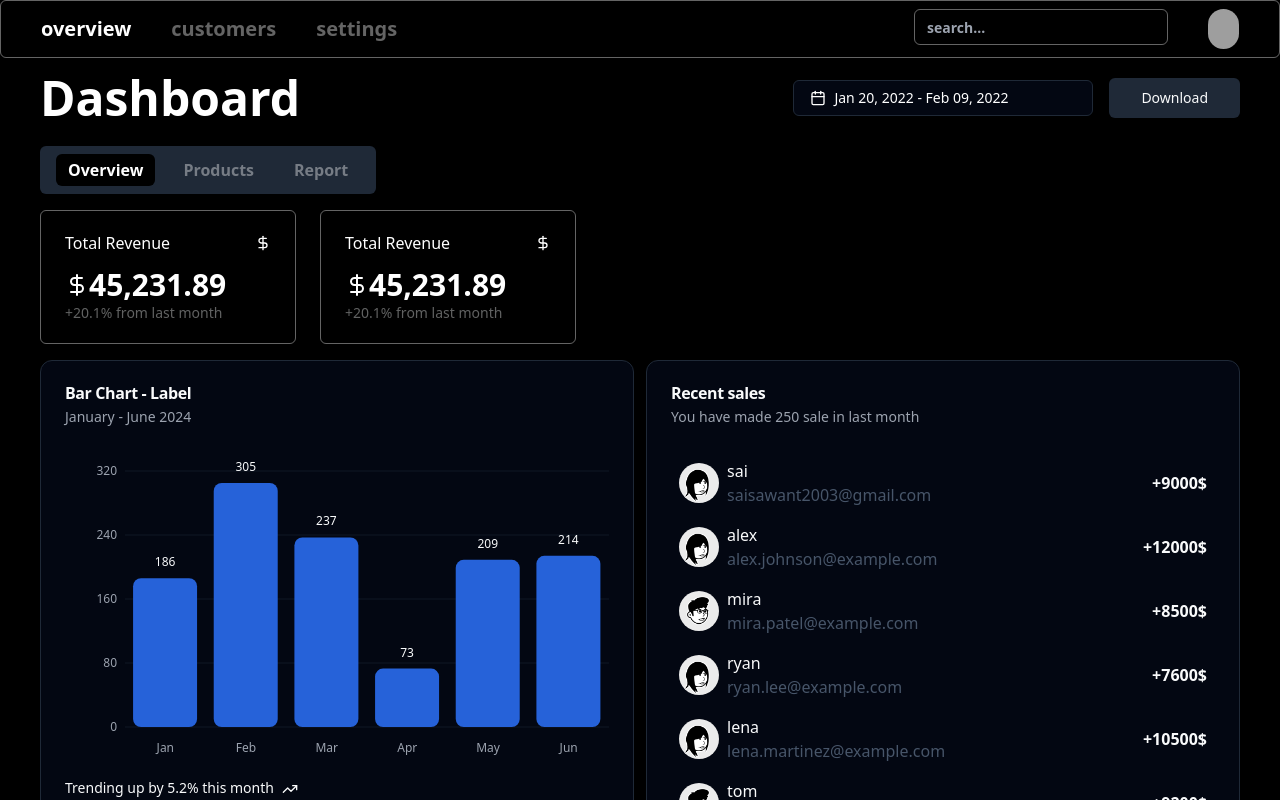
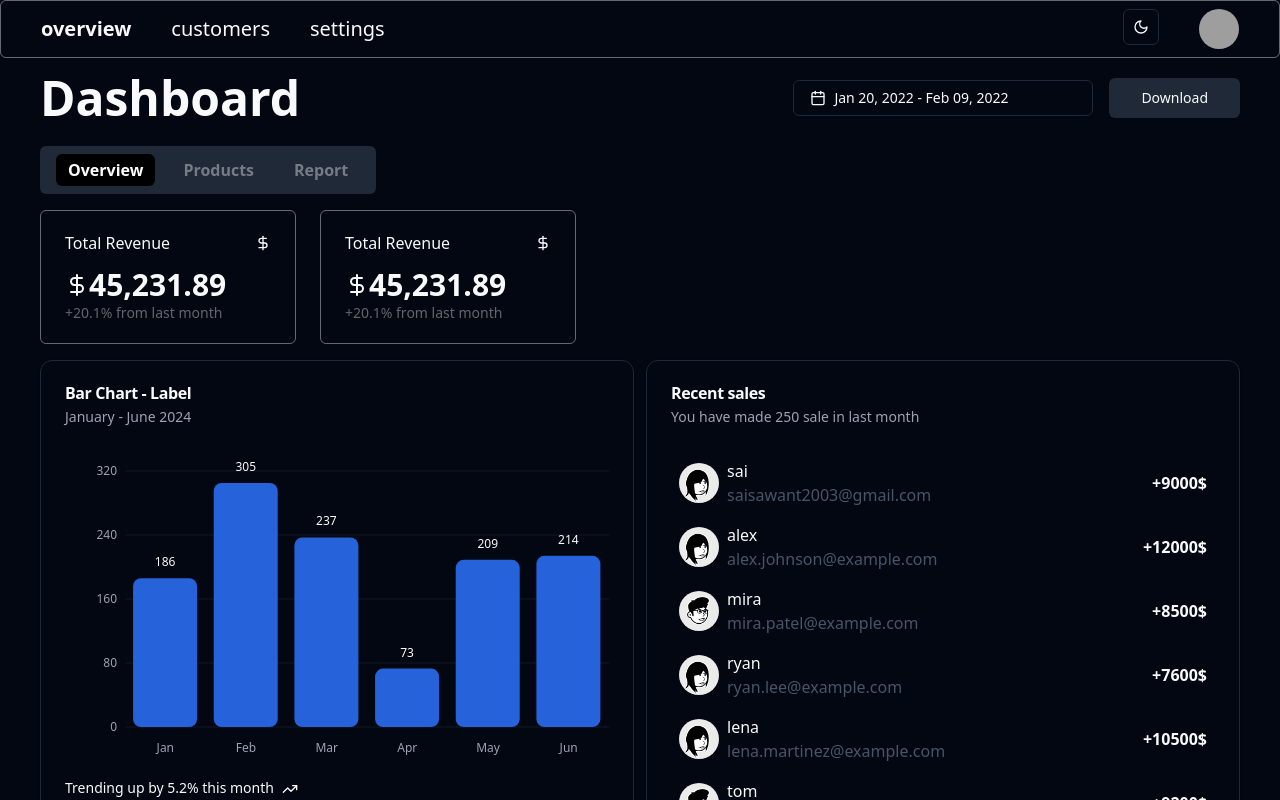
Before and after one commit to SaiSawant1/sca-web-app, a Next.js app: page /inventory in a window 1280 px wide. Shown: the top 800 px of the page. Built offline with nearby package versions, Linux system fonts and the light colour scheme; grey boxes are pictures that could not be loaded.

Commit message:
dark theme added

```diff
--- a/package.json
+++ b/package.json
@@ -28,6 +28,7 @@
     "jose": "^6.0.8",
     "lucide-react": "^0.483.0",
     "next": "15.1.6",
+    "next-themes": "^0.4.6",
     "prisma": "^6.4.1",
     "react": "^19.0.0",
     "react-day-picker": "8.10.1",
--- a/src/app/inventory/page.tsx
+++ b/src/app/inventory/page.tsx
@@ -11,7 +11,7 @@ export default async function InventoryPage(
       <div className="flex justify-between items-center">
         <h1 className="font-bold text-5xl">Dashboard</h1>
         <div className="flex items-center gap-4">
-          <DatePickerRange className="dark" />
+          <DatePickerRange />
           <Button size={"lg"} variant={"secondary"}>
             Download
           </Button>
--- a/src/app/layout.tsx
+++ b/src/app/layout.tsx
@@ -1,6 +1,7 @@
 import type { Metadata } from "next";
 import { Geist, Geist_Mono } from "next/font/google";
 import "./globals.css";
+import { ThemeProvider } from "@/components/theme-provider";
 
 const geistSans = Geist({
   variable: "--font-geist-sans",
@@ -23,11 +24,18 @@ export default function RootLayout({
   children: React.ReactNode;
 }>) {
   return (
-    <html lang="en">
+    <html lang="en" suppressHydrationWarning>
       <body
-        className={`${geistSans.variable} ${geistMono.variable} h-full w-full antialiased bg-black text-white dark`}
+        className={`${geistSans.variable} ${geistMono.variable} h-full w-full antialiased`}
       >
-        {children}
+        <ThemeProvider
+          attribute={"class"}
+          defaultTheme="dark"
+          enableSystem
+          disableTransitionOnChange
+        >
+          {children}
+        </ThemeProvider>
       </body>
     </html>
   );
--- a/src/components/navbar.tsx
+++ b/src/components/navbar.tsx
@@ -1,36 +1,36 @@
 "use client";
 import { Avatar, AvatarFallback, AvatarImage } from "@radix-ui/react-avatar";
-import { Input } from "./ui/input";
 import Link from "next/link";
 import { usePathname } from "next/navigation";
 import { cn } from "@/lib/utils";
+import { ModeToggle } from "./ui/mode-toggle";
 
 export const Navbar = () => {
   const path = usePathname();
   return (
-    <nav className="w-full flex justify-between items-center border-gray-50/40 border-[1px] px-10 py-2 text-xl rounded-md font-bold">
+    <nav className="w-full flex justify-between items-center border-gray-50/40 border-[1px] px-10 py-2 text-xl rounded-md transition-all ease-in">
       <div>
-        <ul className="flex gap-10 text-gray-50/40 cursor-pointer">
+        <ul className="flex gap-10  cursor-pointer">
           <li
             className={cn(
-              "hover:text-white transition-all ease-in",
-              path === "/inventory" && "text-white",
+              "hover:font-bold transition-all ease-in",
+              path === "/inventory" && "font-bold",
             )}
           >
             <Link href={"/"}>overview</Link>
           </li>
           <li
             className={cn(
-              "hover:text-white transition-all ease-in",
-              path === "/customers" && "text-white",
+              "hover:font-bold transition-all ease-in",
+              path === "/customers" && "font-bold",
             )}
           >
             <Link href={"/customers"}>customers</Link>
           </li>
           <li
             className={cn(
-              "hover:text-white transition-all ease-in",
-              path === "/settings" && "text-white",
+              "hover:font-bold transition-all ease-in",
+              path === "/settings" && "font-bold",
             )}
           >
             <Link href={"/settings"}>settings</Link>
@@ -38,10 +38,7 @@ export const Navbar = () => {
         </ul>
       </div>
       <div className="flex gap-10">
-        <Input
-          className="border-gray-50/40 border-[1px] "
-          placeholder="search..."
-        />
+        <ModeToggle />
         <Avatar>
           <AvatarImage
             className="w-10 h-10 rounded-full"
--- /dev/null
+++ b/src/components/theme-provider.tsx
@@ -0,0 +1,11 @@
+"use client";
+
+import * as React from "react";
+import { ThemeProvider as NextThemesProvider } from "next-themes";
+
+export function ThemeProvider({
+  children,
+  ...props
+}: React.ComponentProps<typeof NextThemesProvider>) {
+  return <NextThemesProvider {...props}>{children}</NextThemesProvider>;
+}
--- /dev/null
+++ b/src/components/ui/mode-toggle.tsx
@@ -0,0 +1,40 @@
+"use client";
+
+import * as React from "react";
+import { Moon, Sun } from "lucide-react";
+import { useTheme } from "next-themes";
+
+import { Button } from "@/components/ui/button";
+import {
+  DropdownMenu,
+  DropdownMenuContent,
+  DropdownMenuItem,
+  DropdownMenuTrigger,
+} from "@/components/ui/dropdown-menu";
+
+export function ModeToggle() {
+  const { setTheme } = useTheme();
+
+  return (
+    <DropdownMenu>
+      <DropdownMenuTrigger asChild>
+        <Button variant="outline" size="icon">
+          <Sun className="h-[1.2rem] w-[1.2rem] rotate-0 scale-100 transition-all dark:-rotate-90 dark:scale-0" />
+          <Moon className="absolute h-[1.2rem] w-[1.2rem] rotate-90 scale-0 transition-all dark:rotate-0 dark:scale-100" />
+          <span className="sr-only">Toggle theme</span>
+        </Button>
+      </DropdownMenuTrigger>
+      <DropdownMenuContent align="end">
+        <DropdownMenuItem onClick={() => setTheme("light")}>
+          Light
+        </DropdownMenuItem>
+        <DropdownMenuItem onClick={() => setTheme("dark")}>
+          Dark
+        </DropdownMenuItem>
+        <DropdownMenuItem onClick={() => setTheme("system")}>
+          System
+        </DropdownMenuItem>
+      </DropdownMenuContent>
+    </DropdownMenu>
+  );
+}
```
Also changed, not shown: 1 other file (tests, documents, lock files or other folders).
